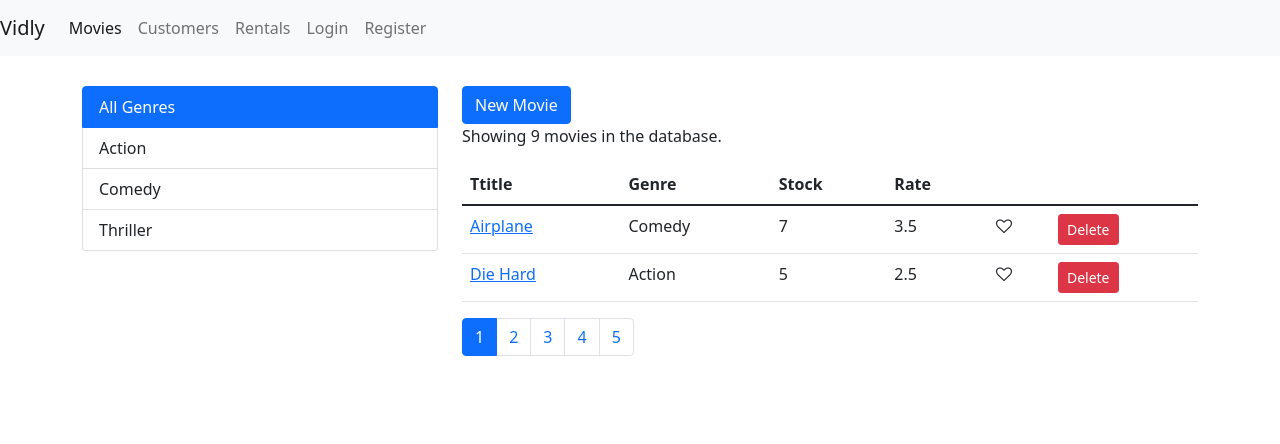
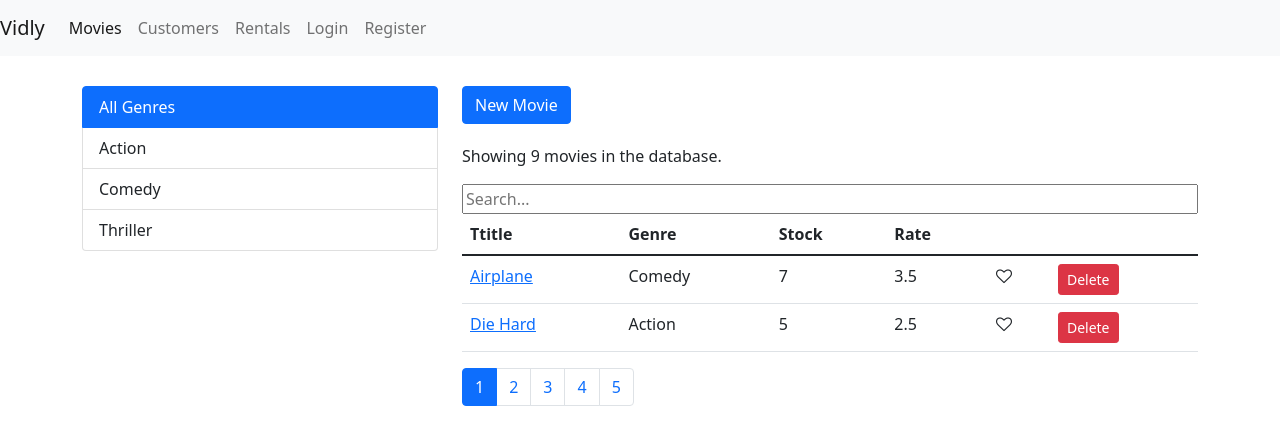
Before and after one commit to boobal-writes/vidly-react-app, a React (Create React App) app: page / in a window 1280 px wide. Shown: the top 444 px of the page. Built offline with nearby package versions, Linux system fonts and the light colour scheme.

Commit message:
add search box

```diff
--- /dev/null
+++ b/src/components/common/search.jsx
@@ -0,0 +1,13 @@
+import React from "react";
+
+const SearchBox = ({ onSearch, ...rest }) => {
+  return (
+    <input
+      onChange={(e) => onSearch(e)}
+      {...rest}
+      placeholder="Search..."
+    ></input>
+  );
+};
+
+export default SearchBox;
--- a/src/components/movieForm.jsx
+++ b/src/components/movieForm.jsx
@@ -19,13 +19,14 @@ class MovieForm extends Form {
 
   componentDidMount = () => {
     const genres = getGenres();
-    this.setState({
-      genres,
-    });
+    this.setState({ genres });
+
     const movieId = this.props.match.params.id;
     if (movieId === "new") return;
+
     const movie = getMovie(movieId);
     // if (!movie) this.props.navigate("/not-found");
+
     const { title, dailyRentalRate, numberInStock } = movie;
     this.setState({
       data: { title, dailyRentalRate, numberInStock, genreId: movie.genre._id },
--- a/src/components/movies.jsx
+++ b/src/components/movies.jsx
@@ -6,6 +6,7 @@ import Pagination from "./common/pagination";
 import { paginate } from "../utils/paginate";
 import ListGroup from "./common/listGroup";
 import MoviesTable from "./moviesTable";
+import SearchBox from "./common/search";
 import _ from "lodash";
 
 class Movies extends Component {
@@ -19,6 +20,7 @@ class Movies extends Component {
       path: "title",
       order: "asc",
     },
+    searchKey: "",
   };
 
   componentDidMount() {
@@ -48,7 +50,11 @@ class Movies extends Component {
   };
 
   handleGenreChange = (genre) => {
-    this.setState({ selectedGenre: genre, currentPageNumber: 1 });
+    this.setState({
+      selectedGenre: genre,
+      currentPageNumber: 1,
+      searchKey: "",
+    });
   };
 
   handleSort = (sortColumn) => {
@@ -64,11 +70,16 @@ class Movies extends Component {
       pageSize,
       selectedGenre,
       sortColumn,
+      searchKey,
     } = this.state;
 
-    const filteredMovies = selectedGenre
+    let filteredMovies = selectedGenre
       ? allMovies.filter((movie) => movie.genre._id === selectedGenre._id)
       : allMovies;
+
+    filteredMovies = filteredMovies.filter((movie) =>
+      movie.title.toLowerCase().includes(searchKey.toLowerCase())
+    );
 
     const sorted = _.orderBy(
       filteredMovies,
@@ -82,6 +93,10 @@ class Movies extends Component {
       data: movies,
     };
   }
+
+  handleSearch = ({ target: searchInput }) => {
+    this.setState({ searchKey: searchInput.value, selectedGenre: null });
+  };
 
   render() {
     const {
@@ -112,9 +127,19 @@ class Movies extends Component {
           </div>
           <div className="col-8">
             <Link to="movies/new">
-              <button className="btn btn-primary">New Movie</button>{" "}
+              <button
+                className="btn btn-primary"
+                style={{ marginBottom: "20px" }}
+              >
+                New Movie
+              </button>{" "}
             </Link>
             <p>Showing {totalCount} movies in the database.</p>
+            <SearchBox
+              style={{ width: "100%" }}
+              value={this.state.searchKey}
+              onSearch={this.handleSearch}
+            ></SearchBox>
             <MoviesTable
               movies={movies}
               onLikeToggle={this.handleLikeToggle}
```
